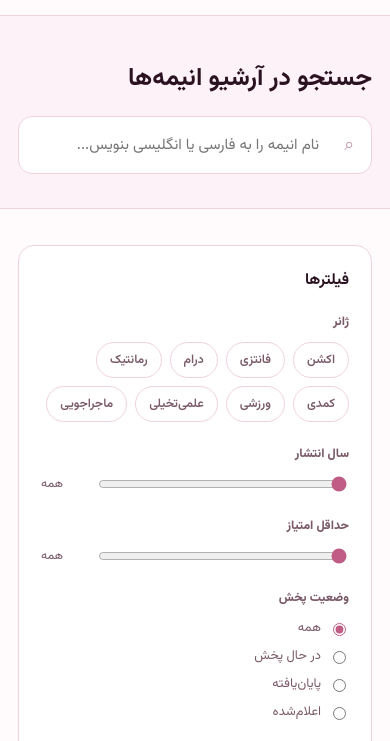
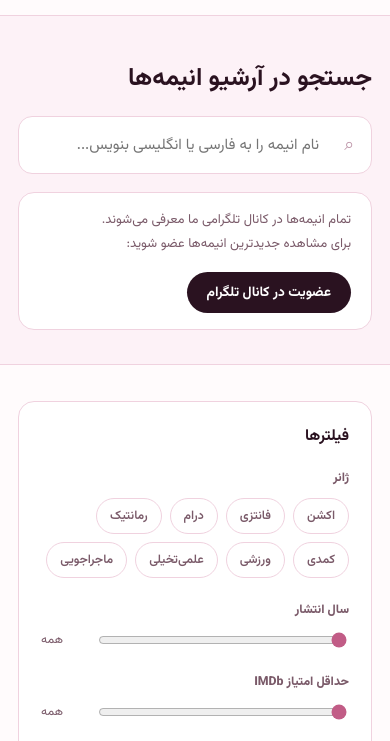
Before and after one commit to m48308437-a11y/Maf, a website: page search.html in a window 390 px wide. Shown: the part 61-802 px from the top of the page. Drawn offline with Linux system fonts and the light colour scheme; no server answers.

Commit message:
Update search.html

```diff
--- a/search.html
+++ b/search.html
@@ -235,6 +235,28 @@
       font-weight:400;
     }
 
+    /* TELEGRAM */
+
+    .telegram-strip{
+      display:flex;
+      align-items:center;
+      justify-content:space-between;
+      gap:16px;
+      flex-wrap:wrap;
+      background:#fff;
+      border:1px solid var(--accent-line);
+      border-radius:16px;
+      padding:16px 20px;
+      margin-top:18px;
+    }
+
+    .telegram-strip p{
+      margin:0;
+      color:var(--ink-soft);
+      font-size:.82rem;
+      line-height:1.8;
+    }
+
     /* LAYOUT */
 
     .layout{
@@ -481,6 +503,7 @@
       color:#fff;
       font-size:.7rem;
       font-weight:800;
+      white-space:nowrap;
     }
 
     .result-status{
@@ -495,6 +518,18 @@
       font-weight:800;
     }
 
+    .result-age{
+      position:absolute;
+      right:10px;
+      bottom:10px;
+      padding:3px 8px;
+      border-radius:999px;
+      background:rgba(42,18,32,.62);
+      color:#fff;
+      font-size:.62rem;
+      font-weight:800;
+    }
+
     .result-body{
       padding:14px 16px 17px;
     }
@@ -506,6 +541,12 @@
     }
 
     .result-body .jp{
+      color:var(--ink-faint);
+      font-size:.67rem;
+      margin-bottom:3px;
+    }
+
+    .result-body .country{
       color:var(--ink-faint);
       font-size:.67rem;
       margin-bottom:9px;
@@ -606,6 +647,11 @@
         align-items:flex-start;
         flex-direction:column;
       }
+
+      .telegram-strip{
+        flex-direction:column;
+        align-items:flex-start;
+      }
     }
   </style>
 </head>
@@ -656,6 +702,24 @@
       >
 
       <div class="suggest-panel" id="suggestPanel"></div>
+
+    </div>
+
+    <div class="telegram-strip">
+
+      <p>
+        تمام انیمه‌ها در کانال تلگرامی ما معرفی می‌شوند.<br>
+        برای مشاهده جدیدترین انیمه‌ها عضو شوید:
+      </p>
+
+      <a
+        class="btn btn-primary"
+        href="https://t.me/my_faourite_anime"
+        target="_blank"
+        rel="noopener"
+      >
+        عضویت در کانال تلگرام
+      </a>
 
     </div>
 
@@ -714,7 +778,7 @@
 
       <div class="filter-group">
 
-        <h4>حداقل امتیاز</h4>
+        <h4>حداقل امتیاز IMDb</h4>
 
         <div class="range-row">
 
@@ -750,13 +814,13 @@
           </label>
 
           <label class="radio-row">
-            <input type="radio" name="status" value="پایان‌یافته">
-            پایان‌یافته
+            <input type="radio" name="status" value="پایان یافته">
+            پایان یافته
           </label>
 
           <label class="radio-row">
-            <input type="radio" name="status" value="اعلام‌شده">
-            اعلام‌شده
+            <input type="radio" name="status" value="به‌زودی">
+            به‌زودی
           </label>
 
         </div>
@@ -1016,12 +1080,18 @@
 
       poster.innerHTML = `
         <span class="result-score">
-          ★ ${faNumber(Number(anime.score || 0).toFixed(1))}
+          IMDb ⭐ ${faNumber(Number(anime.score || 0).toFixed(1))}
         </span>
 
         <span class="result-status">
           ${escapeHtml(anime.status || 'نامشخص')}
         </span>
+
+        ${
+          anime.age_rating
+            ? `<span class="result-age">${escapeHtml(anime.age_rating)}</span>`
+            : ''
+        }
       `;
 
       const body =
@@ -1041,6 +1111,13 @@
       jp.className = 'jp';
       jp.textContent =
         anime.jp_title || '';
+
+      const country =
+        document.createElement('div');
+
+      country.className = 'country';
+      country.textContent =
+        anime.country || '';
 
       const tags =
         document.createElement('div');
@@ -1062,6 +1139,11 @@
 
       body.appendChild(title);
       body.appendChild(jp);
+
+      if(anime.country){
+        body.appendChild(country);
+      }
+
       body.appendChild(tags);
 
       card.appendChild(poster);
```
